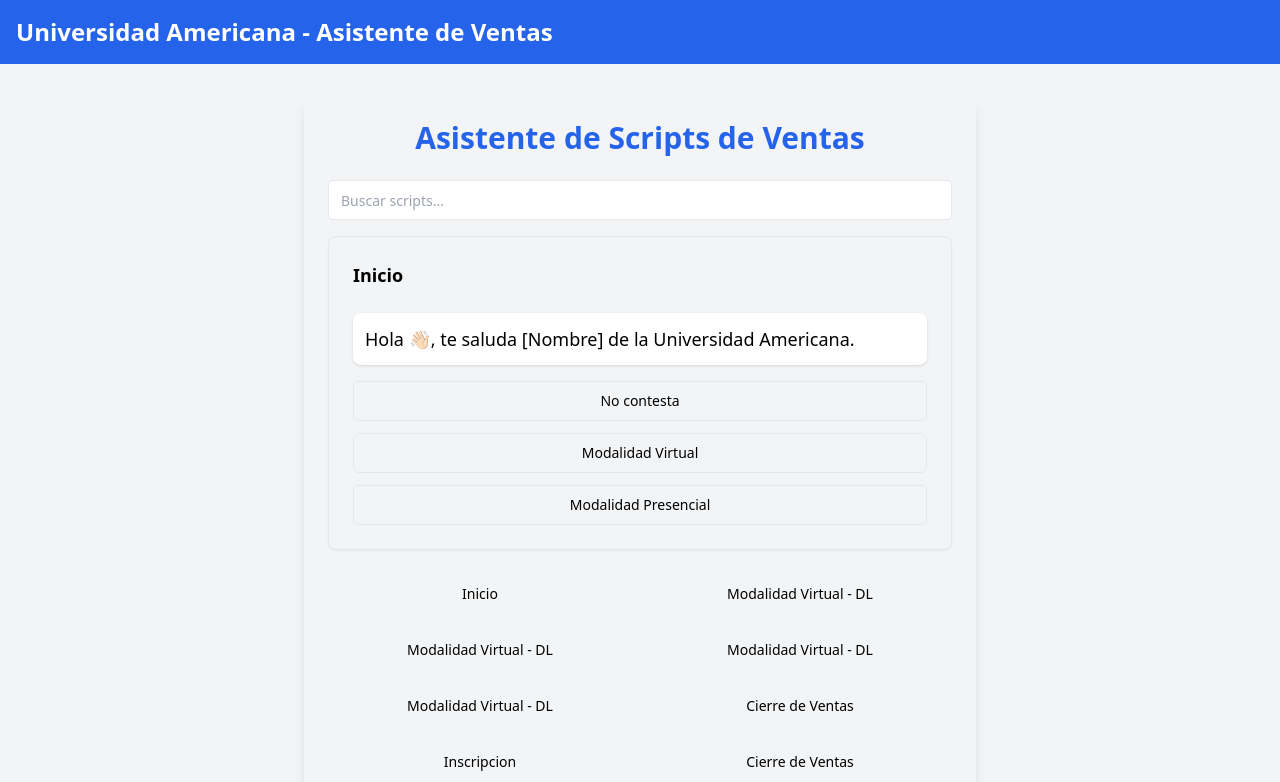
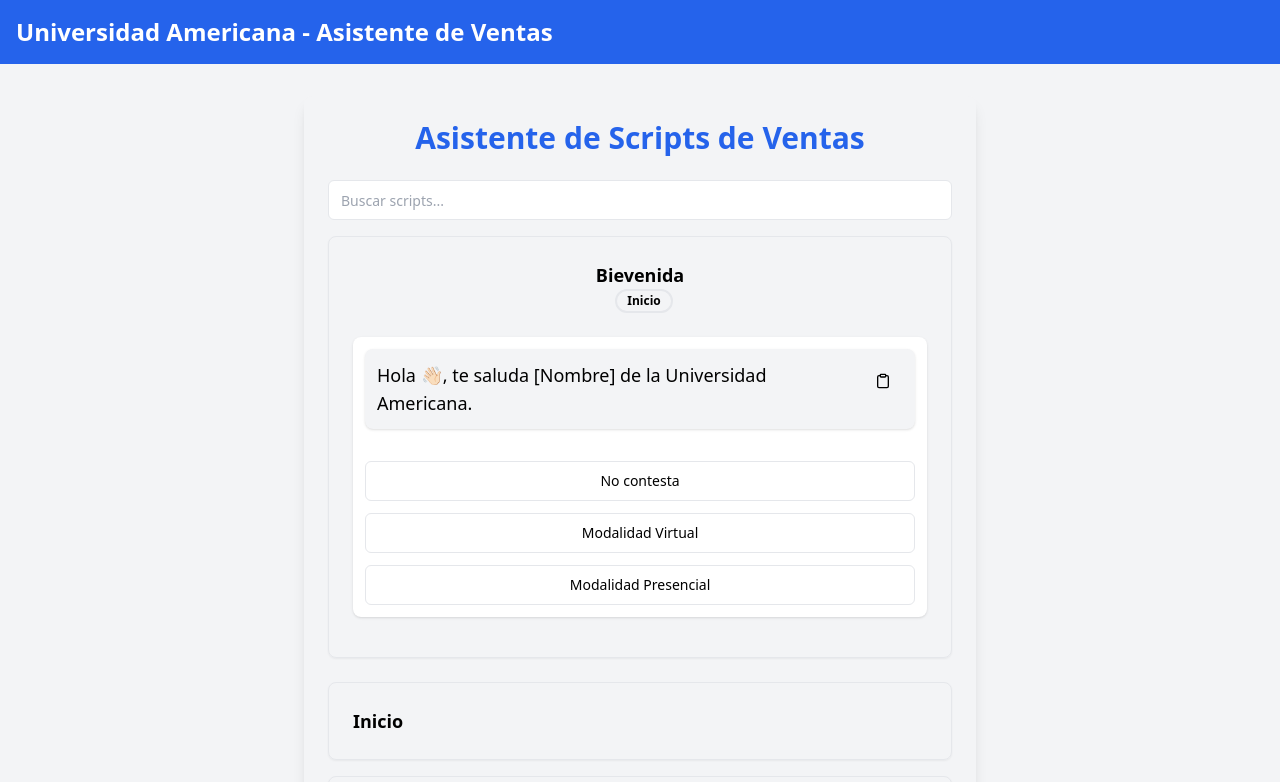
Before and after one commit to janparkio/ua-gd-sales-script-assistant, a Next.js app: page / in a window 1280 px wide. Shown: the top 782 px of the page. Built offline with nearby package versions, Linux system fonts and the light colour scheme.

Commit message:
added category functionality, copy to clipboard, managed state for series and optional links. Also improved UI and experience using the app.

```diff
--- a/components/SalesScriptAssistant.tsx
+++ b/components/SalesScriptAssistant.tsx
@@ -2,19 +2,31 @@
 import { Input } from '@/components/ui/input';
 import { Button } from '@/components/ui/button';
 import { Card, CardHeader, CardContent } from '@/components/ui/card';
+import { Badge } from '@/components/ui/badge';
+import { Clipboard } from 'lucide-react';
+import ReactMarkdown from 'react-markdown';
 import { scriptData } from '../lib/scriptData';
+import { ToastContainer, toast } from 'react-toastify';
+import 'react-toastify/dist/ReactToastify.css';
+// import './styles.css'; // Make sure to import the CSS file
 
 const SalesScriptAssistant = () => {
   const [currentStep, setCurrentStep] = useState("INICIO");
   const [searchTerm, setSearchTerm] = useState("");
   const [filteredScripts, setFilteredScripts] = useState(scriptData);
+  const [hasMounted, setHasMounted] = useState(false);
+  const [seriesKeys, setSeriesKeys] = useState([]);
+
+  useEffect(() => {
+    setHasMounted(true);
+  }, []);
 
   const step = scriptData[currentStep];
 
   useEffect(() => {
     const filtered = Object.entries(scriptData).reduce((acc, [key, value]) => {
       if (value.category.toLowerCase().includes(searchTerm.toLowerCase()) ||
-          value.messages.some(msg => msg.toLowerCase().includes(searchTerm.toLowerCase()))) {
+        value.messages.some(msg => msg.toLowerCase().includes(searchTerm.toLowerCase()))) {
         acc[key] = value;
       }
       return acc;
@@ -22,8 +34,108 @@
     setFilteredScripts(filtered);
   }, [searchTerm]);
 
+  useEffect(() => {
+    if (step.series) {
+      const keys = Object.keys(scriptData).filter(key => scriptData[key].category === step.category && scriptData[key].series);
+      setSeriesKeys(keys);
+    } else {
+      setSeriesKeys([]);
+    }
+  }, [currentStep]);
+
+  const handleNextInSeries = () => {
+    const nextStepIndex = seriesKeys.indexOf(currentStep) + 1;
+    if (nextStepIndex < seriesKeys.length) {
+      setCurrentStep(seriesKeys[nextStepIndex]);
+      window.scrollTo({ top: 0, behavior: 'smooth' });
+    }
+  };
+
+  const handlePreviousInSeries = () => {
+    const prevStepIndex = seriesKeys.indexOf(currentStep) - 1;
+    if (prevStepIndex >= 0) {
+      setCurrentStep(seriesKeys[prevStepIndex]);
+      window.scrollTo({ top: 0, behavior: 'smooth' });
+    }
+  };
+
+  const handleCategoryClick = (key) => {
+    setCurrentStep(key);
+    window.scrollTo({ top: 0, behavior: 'smooth' });
+  };
+
+  const copyToClipboard = (text) => {
+    navigator.clipboard.writeText(text);
+    toast.success("Texto copiado al portapapeles!");
+  };
+
+  const renderMessages = () => {
+    const messages = Array.isArray(step.messages) ? step.messages : [step.messages];
+
+    return (
+      <div className="mb-4 p-3 bg-white rounded-lg shadow">
+        <div className="flex flex-col space-y-3">
+          {messages.map((message, index) => (
+            <div key={index} className="p-3 bg-gray-100 rounded-lg shadow">
+              <div className="flex justify-between items-start">
+                <ReactMarkdown className="text-lg prose">{message}</ReactMarkdown>
+                <Button
+                  variant="ghost"
+                  size="icon"
+                  onClick={() => copyToClipboard(message)}
+                  aria-label="Copiar al portapapeles"
+                  className="icon-hover-animation"
+                >
+                  <Clipboard className="h-4 w-4" />
+                </Button>
+              </div>
+            </div>
+          ))}
+        </div>
+        <div className="flex justify-between mt-4">
+          <div className="flex-1">
+            {seriesKeys.indexOf(currentStep) > 0 && (
+              <Button onClick={handlePreviousInSeries} className="float-left">Atrás</Button>
+            )}
+          </div>
+          <div className="flex-1 text-right">
+            {seriesKeys.indexOf(currentStep) < seriesKeys.length - 1 && (
+              <Button onClick={handleNextInSeries} className="float-right">Siguiente</Button>
+            )}
+          </div>
+        </div>
+        {step.options && (
+          <div className="flex flex-col space-y-3 mt-4">
+            {step.options.map((option, index) => (
+              <Button
+                key={index}
+                onClick={() => setCurrentStep(option.next)}
+                variant="outline"
+              >
+                {option.text}
+              </Button>
+            ))}
+          </div>
+        )}
+      </div>
+    );
+  };
+
+  const groupedScripts = Object.entries(filteredScripts).reduce((acc, [key, value]) => {
+    if (!acc[value.category]) {
+      acc[value.category] = [];
+    }
+    acc[value.category].push({ key, ...value });
+    return acc;
+  }, {});
+
+  if (!hasMounted) {
+    return null;
+  }
+
   return (
     <div className="max-w-2xl mx-auto p-6 bg-gray-100 rounded-lg shadow-lg">
+      <ToastContainer />
       <h1 className="text-3xl font-bold mb-6 text-center text-blue-600">Asistente de Scripts de Ventas</h1>
 
       <Input
@@ -35,43 +147,25 @@
       />
 
       <Card className="mb-6">
-        <CardHeader className="font-bold text-lg">{step.category}</CardHeader>
+        <CardHeader className="font-bold text-lg flex items-center">
+          {step.title}
+          <Badge variant="secondary" className="ml-2 px-2.5 py-0.5 rounded-full text-xs font-semibold">
+            {step.category}
+          </Badge>
+        </CardHeader>
         <CardContent>
-          {Array.isArray(step.messages) ? (
-            step.messages.map((message, index) => (
-              <div key={index} className="mb-4 p-3 bg-white rounded-lg shadow">
-                <p className="text-lg">{message}</p>
-              </div>
-            ))
-          ) : (
-            <div className="mb-4 p-3 bg-white rounded-lg shadow">
-              <p className="text-lg">{step.messages}</p>
-            </div>
-          )}
-          <div className="flex flex-col space-y-3 mt-4">
-            {step.options.map((option, index) => (
-              <Button
-                key={index}
-                onClick={() => setCurrentStep(option.next)}
-                variant="outline"
-              >
-                {option.text}
-              </Button>
-            ))}
-          </div>
+          {renderMessages()}
         </CardContent>
       </Card>
 
-      <div className="grid grid-cols-2 gap-4">
-        {Object.entries(filteredScripts).map(([key, value]) => (
-          <Button
-            key={key}
-            onClick={() => setCurrentStep(key)}
-            variant="secondary"
-            className="text-left"
-          >
-            {value.category}
-          </Button>
+      {/* Category Navigation */}
+      <div className="grid grid-cols-1 gap-4">
+        {Object.entries(groupedScripts).map(([category, scripts]) => (
+          <Card key={category}>
+            <CardHeader className="font-bold text-lg cursor-pointer" onClick={() => handleCategoryClick(scripts[0].key)}>
+              {category}
+            </CardHeader>
+          </Card>
         ))}
       </div>
     </div>
--- /dev/null
+++ b/components/ui/badge.tsx
@@ -0,0 +1,28 @@
+import * as React from "react";
+import { cva } from "class-variance-authority";
+import { cn } from "@/lib/utils";
+
+const badgeVariants = cva(
+  "inline-flex items-center rounded-full border-2 px-2.5 py-0.5 text-xs font-semibold transition-colors focus:outline-none focus:ring-2 focus:ring-ring focus:ring-offset-2",
+  {
+    variants: {
+      variant: {
+        default: "border-2 bg-primary text-primary-foreground hover:bg-primary/80",
+        secondary: "border-2 bg-secondary text-secondary-foreground hover:bg-secondary/80",
+        destructive: "border-2 bg-destructive text-destructive-foreground hover:bg-destructive/80",
+        outline: "text-foreground",
+      },
+    },
+    defaultVariants: {
+      variant: "default",
+    },
+  }
+);
+
+function Badge({ className, variant, ...props }) {
+  return (
+    <div className={cn(badgeVariants({ variant }), className)} {...props} />
+  );
+}
+
+export { Badge, badgeVariants };
--- a/package.json
+++ b/package.json
@@ -16,6 +16,8 @@
     "next": "14.2.4",
     "react": "^18",
     "react-dom": "^18",
+    "react-markdown": "^9.0.1",
+    "react-toastify": "^10.0.5",
     "tailwind-merge": "^2.3.0"
   },
   "devDependencies": {
--- a/styles/globals.css
+++ b/styles/globals.css
@@ -31,3 +31,12 @@
     text-wrap: balance;
   }
 }
+
+/* styles.css or global CSS file */
+.icon-hover-animation {
+  transition: transform 0.3s cubic-bezier(0.25, 0.8, 0.25, 1);
+}
+
+.icon-hover-animation:hover {
+  transform: rotate(10deg);
+}
```
Also changed, not shown: lib/scriptData.js, 1 other file (tests, documents, lock files or other folders).
